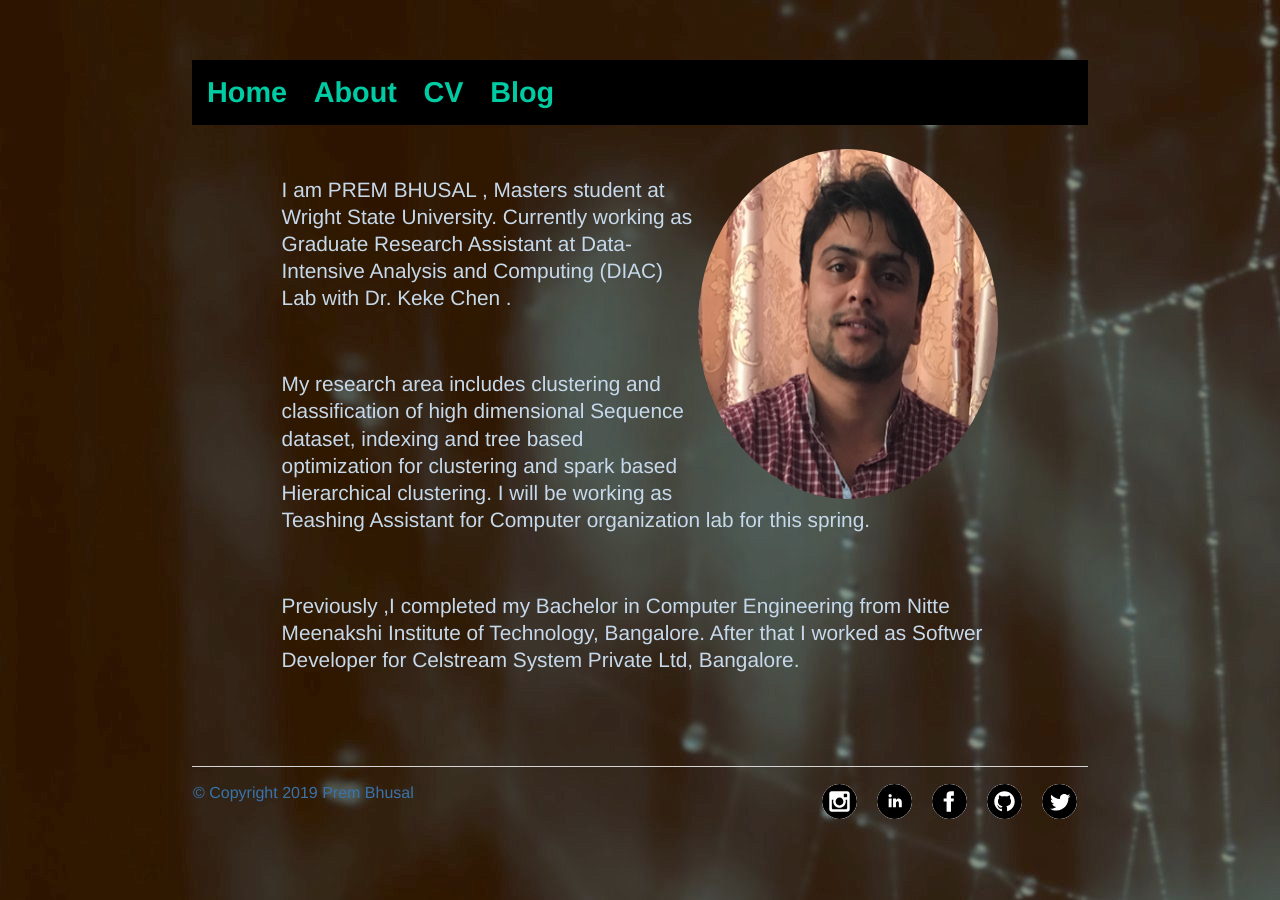
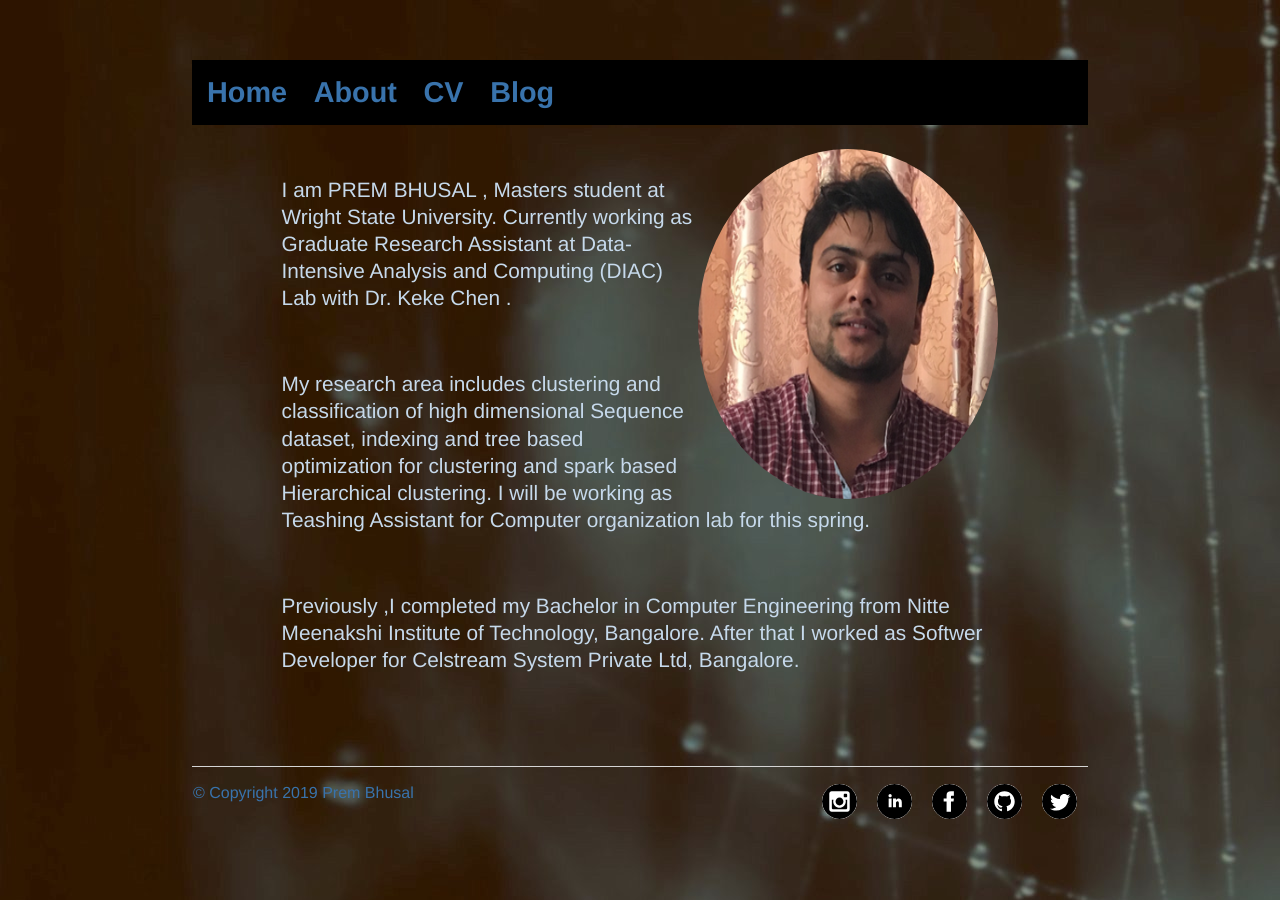
Before and after one commit to prembhusal/prembhusalWebsite, a Jekyll site: the page built from index.html, in a window 1280 px wide. Built offline with Jekyll 4.4.1, drawn with Linux system fonts in a browser that asks for light colours.

Commit message:
Update main.css

```diff
--- a/css/main.css
+++ b/css/main.css
@@ -30,7 +30,7 @@ footer ul li{
 }
 a {
     text-decoration: none;
-    color: #00cca3;
+    color: #3973ac;
 }
 a:hover {
     text-decoration: underline;
```
